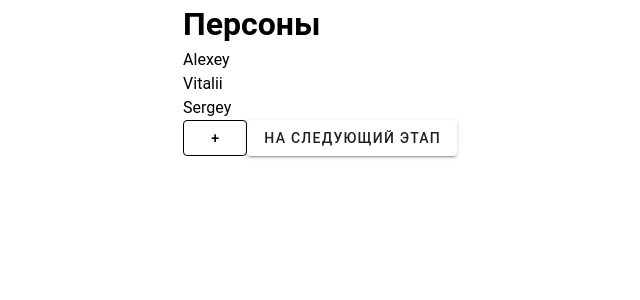
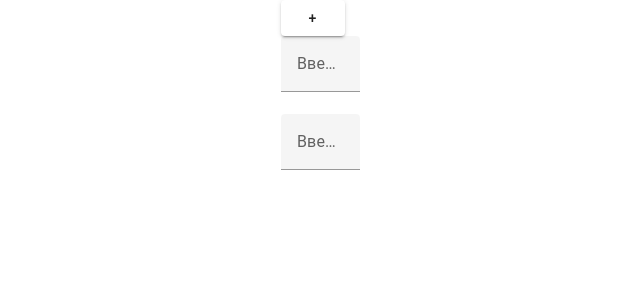
Before and after one commit to thelifeofmiwa/razdelim_spa_js, a Vue app: page / in a window 1280 px wide. Shown: the top 300 px of the page, without its empty margins (320-960 px from the left). Built offline with nearby package versions, Linux system fonts and the light colour scheme.

Commit message:
start products page

```diff
--- a/src/App.vue
+++ b/src/App.vue
@@ -1,6 +1,6 @@
 <template>
   <div id="app">
-    <persons-page></persons-page>
+    <products-page></products-page>
   </div>
 </template>
 
--- a/src/components/ProductsPage.vue
+++ b/src/components/ProductsPage.vue
@@ -1,16 +1,39 @@
 <template>
-    <div>
-        1234
+    <div class="products__page">
+        <div class="products">
+            <v-btn>+</v-btn>
+        </div>
+        <div class="add_product">
+            <v-form>
+                <v-text-field
+                v-model="productName"
+                label="Введите название продукта"
+                >
+                </v-text-field>
+                <v-text-field
+                v-model="productPrice"
+                label="Введите цену"
+                >
+
+                </v-text-field>
+            </v-form>
+        </div>
     </div>
 </template>
 
 <script>
     export default {
-        name: 'products-page'
-
+        name: 'products-page',
+        data(){
+            return{
+                productName: '',
+                productPrice: '',
+            }
+        }
     }
 </script>
 
 <style scoped>
-
+.products__page{
+}
 </style>
```
